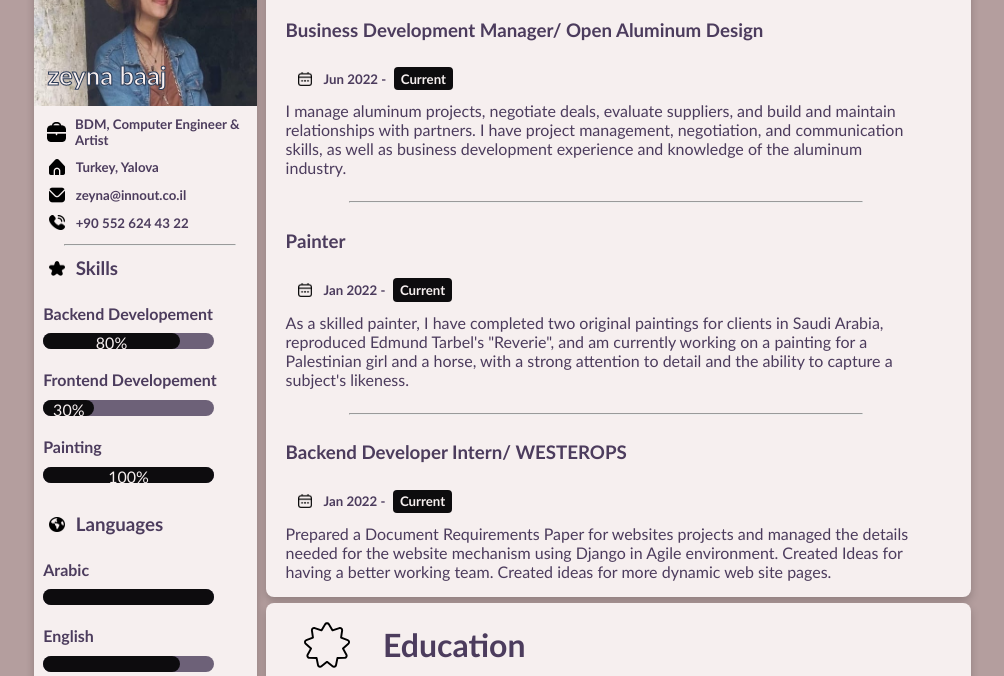
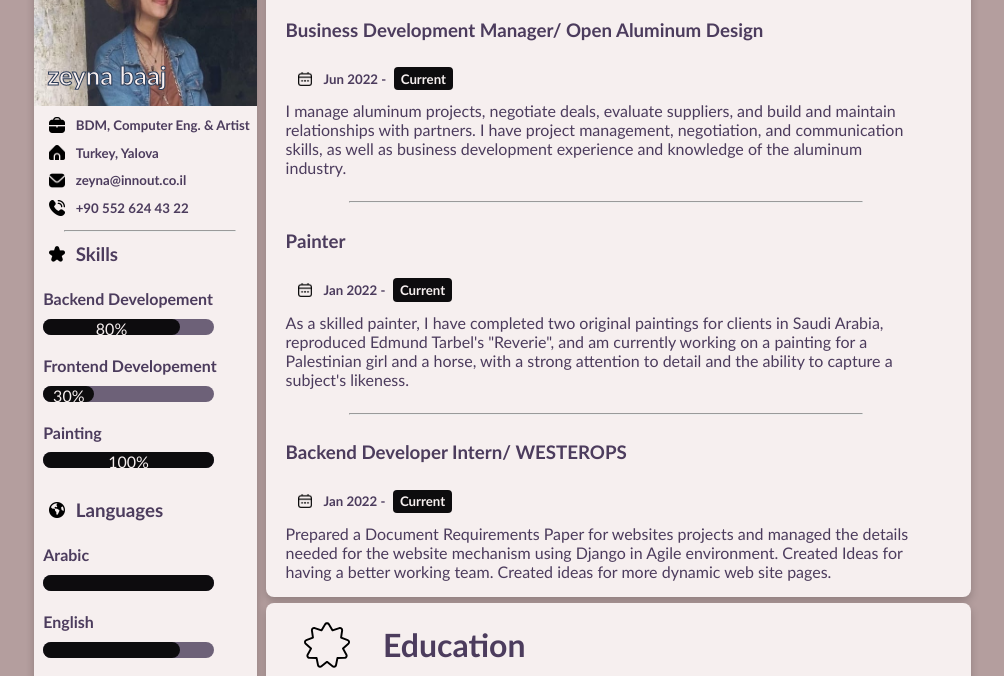
Before and after one commit to 202303-PRM-TR-FEW/portfolio-project-zainabaaj, a plain HTML site: page index.html in a window 1280 px wide. Shown: the part 93-769 px from the top of the page, without its empty margins (136-1140 px from the left). Drawn offline with Linux system fonts and the light colour scheme.

Commit message:
Completed assignment

```diff
--- a/index.html
+++ b/index.html
@@ -13,7 +13,7 @@
 
             <div class="texticon">
                 <img src="images/icons/briefcase.png" alt="job">
-                <h5> BDM, Computer Engineer & Artist</h5>
+                <h5> BDM, Computer Eng. & Artist</h5>
             </div>
             <div class="texticon">
                 <img src="images/icons/home.png" alt="address">
```
